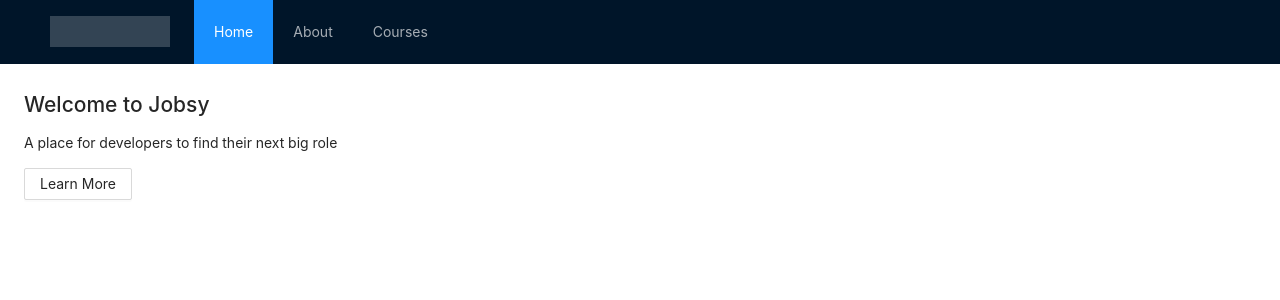
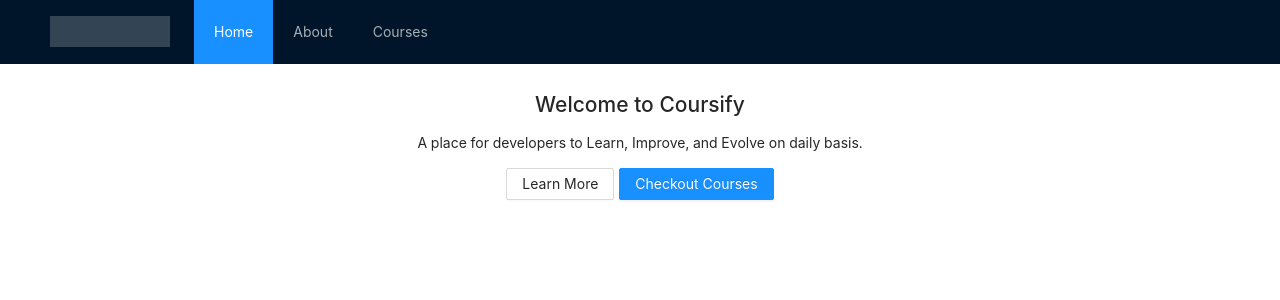
Before and after one commit to subhanahmed047/coursify, a React app: page / in a window 1280 px wide. Shown: the top 300 px of the page. Built offline with nearby package versions, Linux system fonts and the light colour scheme; no server answers; what redux-immutable-state-invariant would draw is missing.

Commit message:
change home and about text

```diff
--- a/src/components/about/AboutPage.js
+++ b/src/components/about/AboutPage.js
@@ -11,8 +11,8 @@ const AboutPage = () => (
     <Wrapper>
       <h1>About</h1>
       <p>
-        Jobsy is a community for developers around the world, where great minds
-        can interact and find their next roles.
+        Coursify is a place for developers around the world to learn new tools
+        and techniques everyday.
       </p>
       <Button>
         <Link to="/">Go Back To Home Page</Link>
--- a/src/components/common/Wrapper.js
+++ b/src/components/common/Wrapper.js
@@ -4,6 +4,7 @@ const Wrapper = styled.div`
   background: #fff;
   padding: 24px;
   min-height: 280px;
+  text-align: center;
 `;
 
 export default Wrapper;
--- a/src/components/home/HomePage.js
+++ b/src/components/home/HomePage.js
@@ -9,11 +9,18 @@ const { Content } = Layout;
 const HomePage = () => (
   <Content>
     <Wrapper>
-      <h1>Welcome to Jobsy</h1>
-      <p>A place for developers to find their next big role</p>
-      <Button>
-        <Link to="about">Learn More</Link>
-      </Button>
+      <h1>Welcome to Coursify</h1>
+      <p>
+        A place for developers to Learn, Improve, and Evolve on daily basis.
+      </p>
+      <div>
+        <Button>
+          <Link to="about">Learn More</Link>
+        </Button>
+        <Button type="primary" style={{ marginLeft: 5 }}>
+          <Link to="courses">Checkout Courses</Link>
+        </Button>
+      </div>
     </Wrapper>
   </Content>
 );
```
